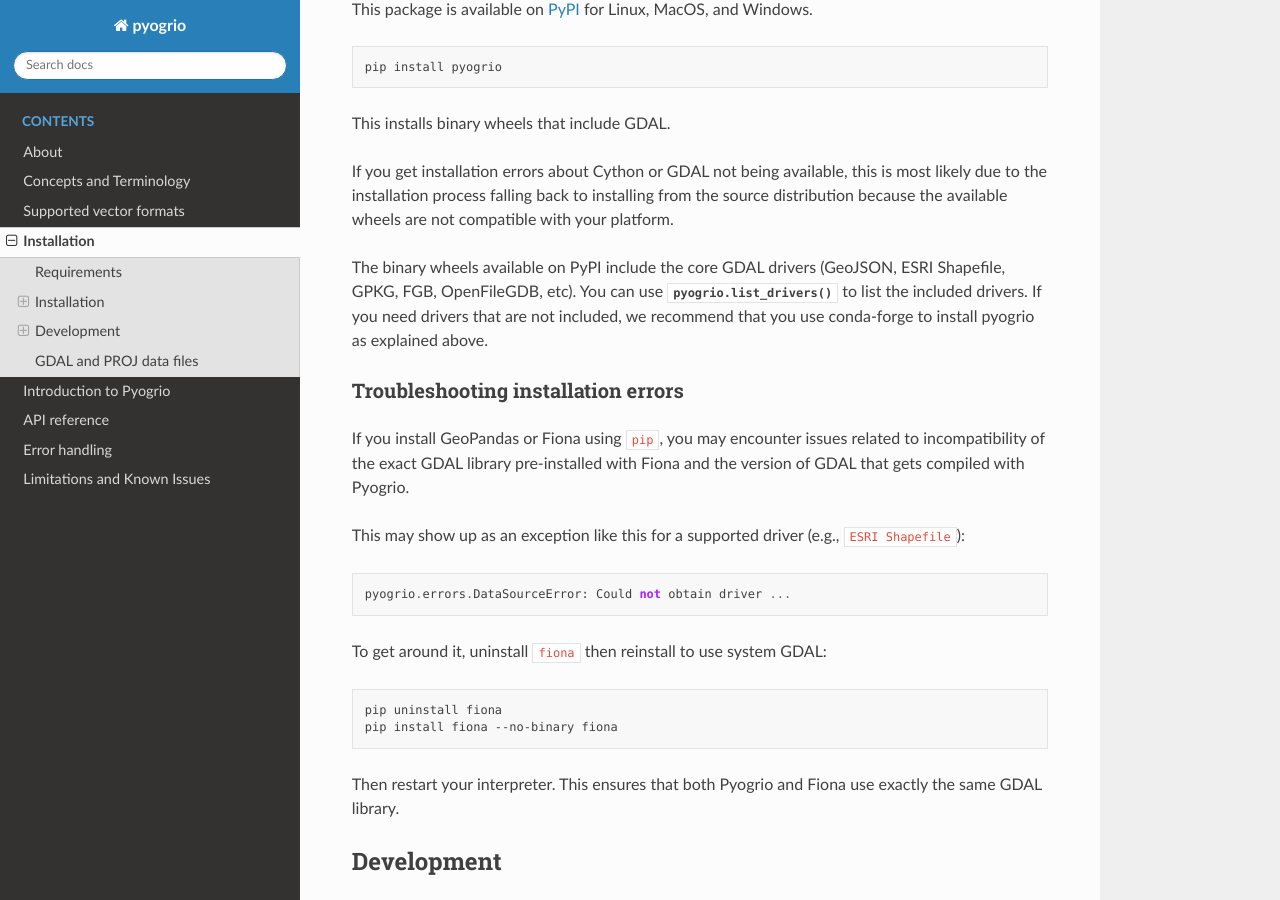
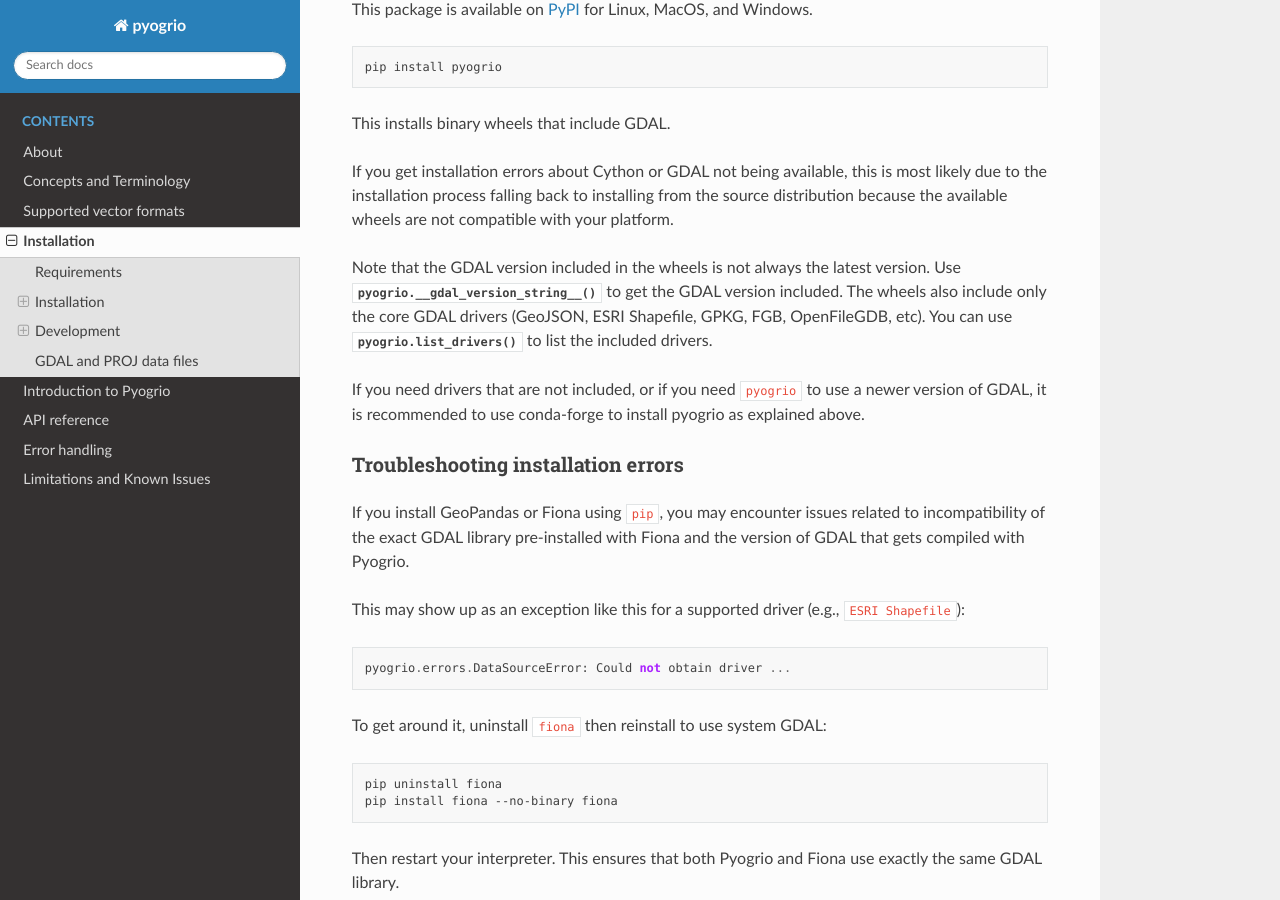
Before and after one commit to geopandas/pyogrio, a Sphinx documentation site: the page built from docs/source/install.md, in a window 1280 px wide and 900 px high, scrolled down 856 px. Built offline with Sphinx 7.4.7 and the Read the Docs theme 3.1.0, drawn with Linux system fonts in a browser that asks for light colours; the version number could not be read and is left out.

Commit message:
Clarify the GDAL version in the wheels

```diff
--- a/docs/source/install.md
+++ b/docs/source/install.md
@@ -46,11 +46,15 @@
 source distribution because the available wheels are not compatible with your
 platform.
 
-The binary wheels available on PyPI include the core GDAL drivers (GeoJSON,
-ESRI Shapefile, GPKG, FGB, OpenFileGDB, etc). You can use
-{func}`pyogrio.list_drivers()` to list the included drivers. If you need drivers
-that are not included, we recommend that you use conda-forge to install pyogrio
-as explained above.
+Note that the GDAL version included in the wheels is not always the latest version.
+Use {func}`pyogrio.__gdal_version_string__` to get the GDAL version included.
+The wheels also include only the core GDAL drivers (GeoJSON, ESRI Shapefile, GPKG,
+FGB, OpenFileGDB, etc). You can use {func}`pyogrio.list_drivers()` to list the
+included drivers.
+
+If you need drivers that are not included, or if you need `pyogrio` to use a newer
+version of GDAL, it is recommended to use conda-forge to install pyogrio as
+explained above.
 
 ### Troubleshooting installation errors
 
```
